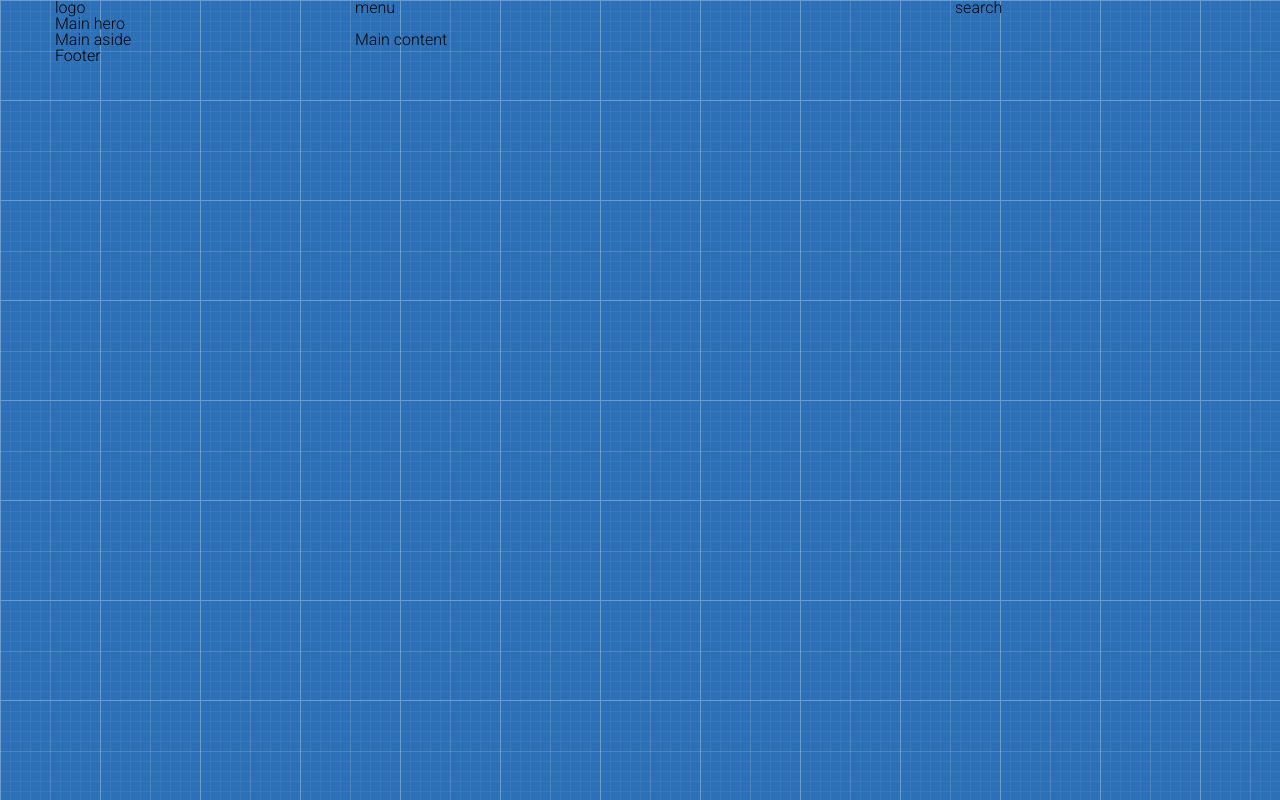
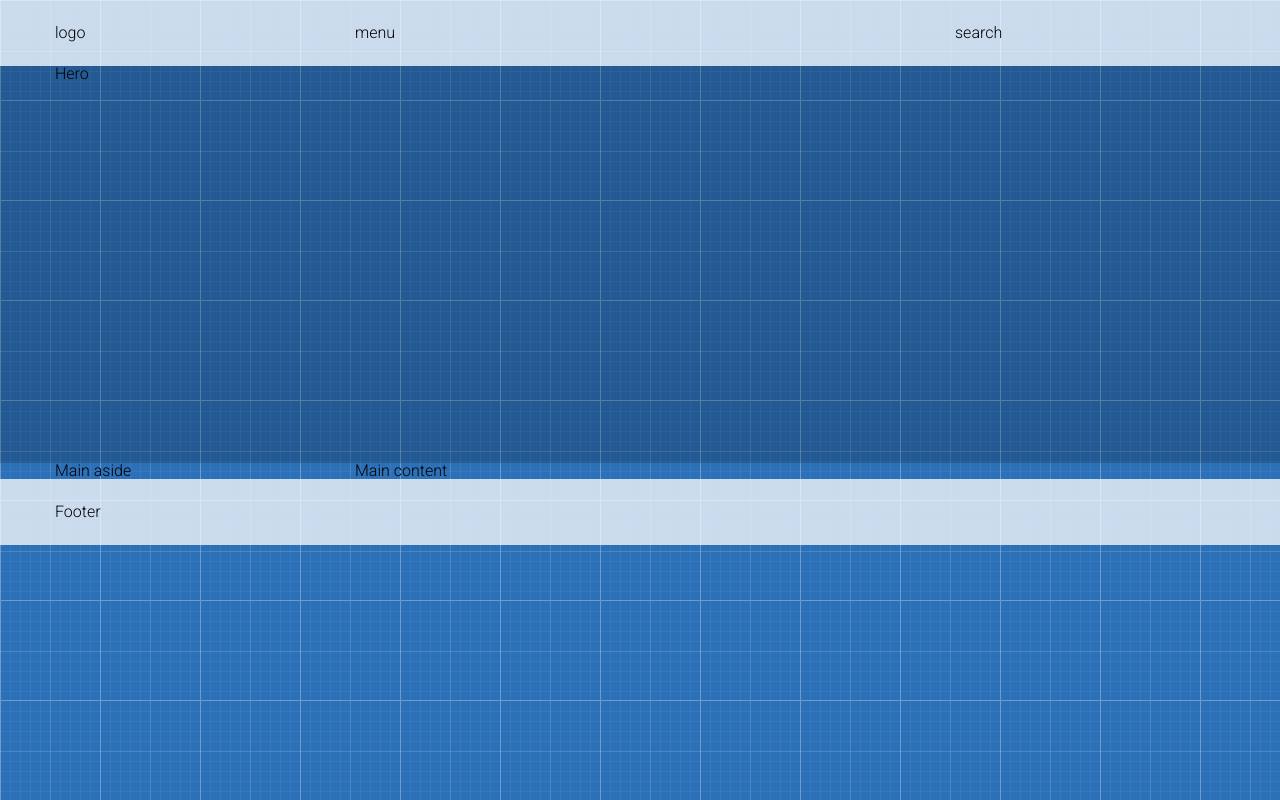
Before and after one commit to gsmoff/shop-project, a plain HTML site: page index.html in a window 1280 px wide. Drawn offline with Linux system fonts and the light colour scheme.

Commit message:
add styles for header and footer

```diff
--- a/index.html
+++ b/index.html
@@ -19,10 +19,14 @@
       </div>
     </header>
     <main class="main">
+      <section class="hero">
+        <div class="container">
+          <div class="row">
+            <div class="col-12">Hero</div>
+          </div>
+        </div>
+      </section>
       <div class="container">
-        <div class="row">
-          <div class="col-12">Main hero</div>
-        </div>
         <div class="row">
           <div class="col-3">Main aside</div>
           <div class="col-9">Main content</div>
@@ -31,7 +35,7 @@
     </main>
     <footer class="footer">
       <div class="container">
-         <div class="row">
+        <div class="row">
           <div class="col-12">Footer</div>
         </div>
       </div>
--- a/style.css
+++ b/style.css
@@ -13,12 +13,13 @@ body {
   padding-right: 15px;
   margin: 0 auto;
 }
-/* корректируем на ширину колонки между столбиками */
+/* для очистки флоатов */
 .row::after {
   content: "";
   display: block;
   clear: both;
 }
+/* чтобы не дублировались марджины контейнера и колонок */
 .row {
   margin-left: -15px;
   margin-right: -15px;
@@ -63,3 +64,14 @@ body {
   padding-left: 15px;
   padding-right: 15px;
 }
+.header,
+.footer {
+  background-color: rgba(255, 255, 255, 0.75);
+  padding: 25px 0;
+ }
+
+
+.hero {
+  background-color: rgba(0, 0, 0, 0.2);
+  height: 397px;
+}
```
Also changed, not shown: img/cart.png (added), img/logo.png (added), img/magnifier.png (added).
